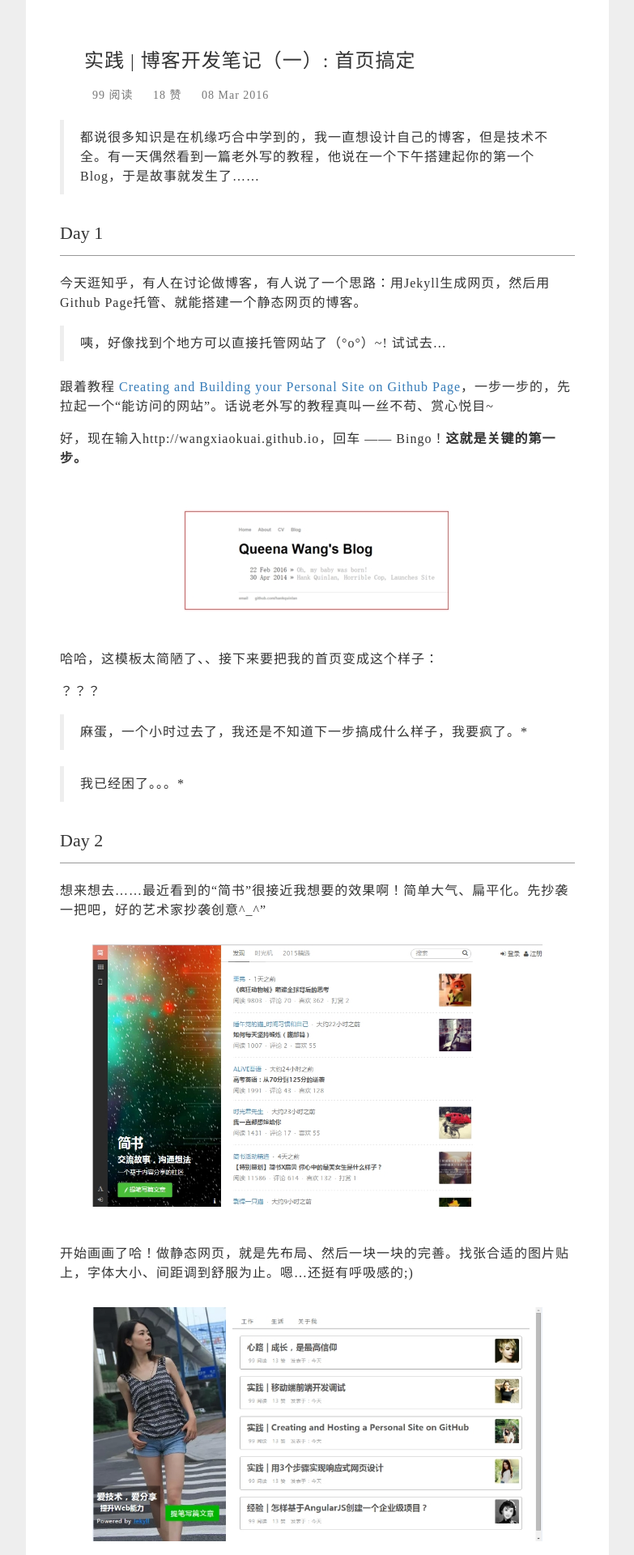
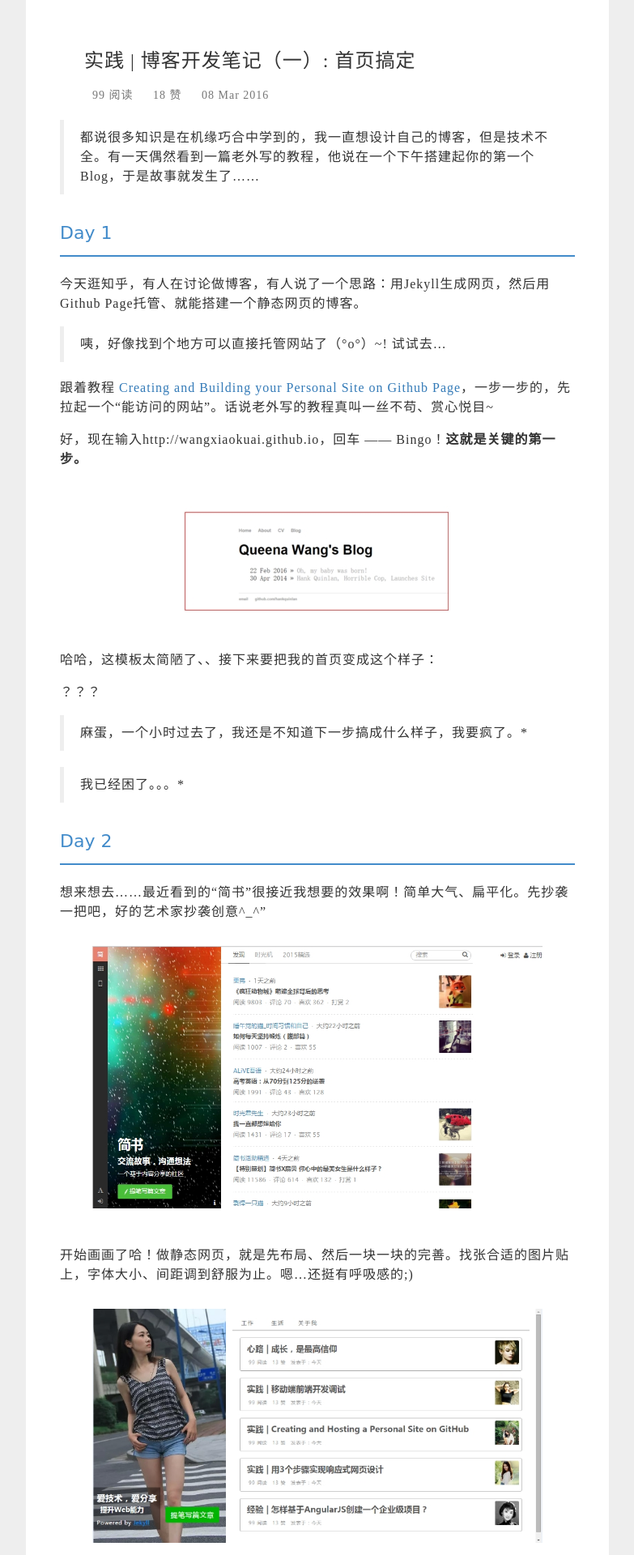
Before and after one commit to wangxiaokuai/blog, a Jekyll site: the page built from _posts/2016-03-08-how-i-built-this-blog.md, in a window 1280 px wide. Shown: the top 1920 px of the page at 81% size, without its empty margins (248-1031 px from the left). Built offline with Jekyll 4.4.1, drawn with Linux system fonts in a browser that asks for light colours; nearby versions of some CDN libraries.

Commit message:
美化了Day的样式，变得比较俏皮~

```diff
--- a/_posts/2016-03-08-how-i-built-this-blog.md
+++ b/_posts/2016-03-08-how-i-built-this-blog.md
@@ -6,7 +6,7 @@ date: 2016-03-08
 
 > 都说很多知识是在机缘巧合中学到的，我一直想设计自己的博客，但是技术不全。有一天偶然看到一篇老外写的教程，他说在一个下午搭建起你的第一个Blog，于是故事就发生了……
 
-## Day 1
+## <span class="each-day">Day 1</span>
 今天逛知乎，有人在讨论做博客，有人说了一个思路：用Jekyll生成网页，然后用Github Page托管、就能搭建一个静态网页的博客。
 
 > 咦，好像找到个地方可以直接托管网站了（°ο°）~! 试试去…
@@ -25,7 +25,7 @@ date: 2016-03-08
 
 > 我已经困了。。。*
 
-## Day 2
+## <span class="each-day">Day 2</span>
 
 想来想去……最近看到的“简书”很接近我想要的效果啊！简单大气、扁平化。先抄袭一把吧，好的艺术家抄袭创意^_^"
 ![image-in-post](/img/blog001/003.jpg)
@@ -105,7 +105,7 @@ text-align，line-height啥的，以后再总结咯。
 
 *——— 这一天她就再也没有回来。。。*
 
-## Day 3
+## <span class="each-day">Day 3</span>
 
 Another Day~! 回来喽
 
--- a/css/main.css
+++ b/css/main.css
@@ -351,7 +351,7 @@ nav ul li:hover{
 }
 
 .post-content h2{
-	border-bottom:solid 1px #999;
+	border-bottom:solid 2px #428bca;
 	margin-bottom: 1em;
 }
 
@@ -382,3 +382,8 @@ nav ul li:hover{
 	font-style: normal;
 	letter-spacing: normal;
 }
+
+.post-content .each-day{
+	color:#428bca;
+	font-family:"Comic Sans MS", cursive, sans-serif
+}
```
